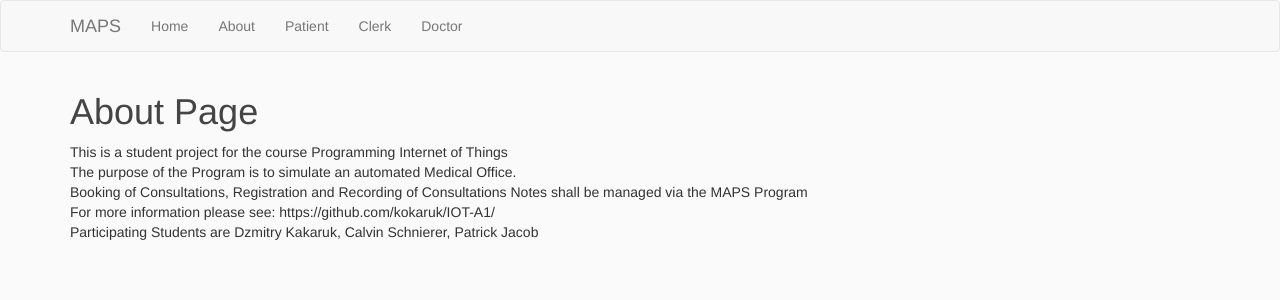
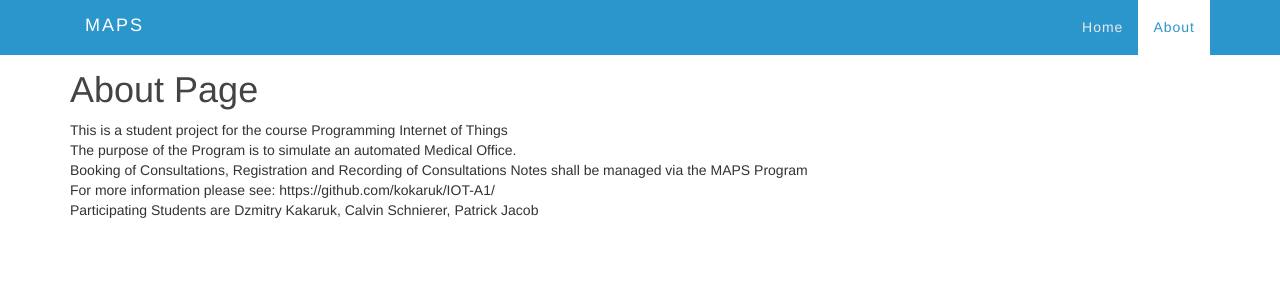
Before and after one commit to kokaruk/IOT-A2, a Flask app: page /about in a window 1280 px wide. Shown: the top 300 px of the page. Run offline with Flask 2, Linux system fonts and the light colour scheme; parts of the project's set-up code (start-up, migrations or seed data) failed here and were passed over; some libraries are stand-ins or nearby versions.

Commit message:
front end

```diff
--- a/MAPS/routes.py
+++ b/MAPS/routes.py
@@ -25,7 +25,7 @@ choices_reason = [('0', 'Please select'), ('1', 'Pick up a prescription'), ('2',
 
 
 def get_user(user_type):
-    """This methods purpose is to provide tubles of either doctor or patient id and name or id and name"""
+    """This methods purpose is to provide tuples of either doctor or patient id and name or id and name"""
     if user_type == "patient":
 
         user = requests.get(f"{API_URL}patients")
--- a/MAPS/static/main.css
+++ b/MAPS/static/main.css
@@ -1,26 +1,9 @@
-body {
-    background: #fafafa;
-    color: #333333;
-}
-
 h1, h2, h3, h4, h5, h6 {
     color: #444444;
 }
 
 .bg-steel {
     background-color: #5f788a;
-}
-
-.site-header .navbar-nav .nav-link {
-    color: #cbd5db;
-}
-
-.site-header .navbar-nav .nav-link:hover {
-    color: #ffffff;
-}
-
-.site-header .navbar-nav .nav-link.active {
-    font-weight: 500;
 }
 
 .content-section {
@@ -79,11 +62,61 @@ a.article-title:hover {
 }
 
 .form-group.required .control-label:after {
-   content:"*";
-   color:red;
+    content: "*";
+    color: red;
 }
 
-/*override bootstrap*/
+/* HEADER SECTION OVERRIDES */
+
+#header {
+    background-color: #2b96cc;
+}
+
+.navbar-nav > li > a {
+    color: #e9e9e9 !important;
+    line-height: 25px;
+    vertical-align: top;
+}
+
+.navbar-inverse .navbar-brand {
+    color: white;
+    letter-spacing: 2px;
+}
+
+.navbar-inverse {
+    background-color: inherit;
+    border: inherit;
+}
+
+/* bootstrap overrides */
+
+body { padding-top: 50px; }
+
 input[type="date"].form-control, input[type="time"].form-control, input[type="datetime-local"].form-control, input[type="month"].form-control {
     line-height: inherit !important;
 }
+
+.navbar-inverse .navbar-nav > li > a:focus, .navbar-inverse .navbar-nav > li > a:hover, .navbar-inverse .navbar-nav > li > a.active {
+    color: #2b96cc !important;
+    background-color: white  !important;
+}
+
+.navbar-inverse .navbar-toggle, .navbar-inverse .navbar-collapse, .navbar-inverse .navbar-form {
+    border-color: #236489;
+}
+
+.navbar-inverse .navbar-toggle:focus, .navbar-inverse .navbar-toggle:hover {
+    background-color: #174a64;
+}
+
+.navbar {
+    margin: 0;
+    letter-spacing: 1px;
+}
+
+#logo a, .fixed-header, .navbar-nav > li > a {
+    transition:all 0.3s cubic-bezier(0.84, 0.35, 0.39, 0.74) 0s;
+    -webkit-transition: all 0.3s cubic-bezier(0.84, 0.35, 0.39, 0.74) 0s;
+    -moz-transition: all 0.3s cubic-bezier(0.84, 0.35, 0.39, 0.74) 0s;
+    -o-transition: all 0.3s cubic-bezier(0.84, 0.35, 0.39, 0.74) 0s;
+}
--- a/MAPS/templates/404.html
+++ b/MAPS/templates/404.html
@@ -1,6 +1,7 @@
 {% extends "layout.html" %}
+{% set active_page = "" %}
 
 {% block app_content %}
-    <h1>File Not Found</h1>
-    <p><a href="{{ url_for('home') }}">Back</a></p>
+    <h1 style="text-transform: uppercase">No page here. Everyone's<br>laughing at you.</h1>
+    <p><a style="text-transform: uppercase" href="{{ url_for('home') }}">seek revenge here</a></p>
 {% endblock app_content %}
--- a/MAPS/templates/500.html
+++ b/MAPS/templates/500.html
@@ -1,4 +1,5 @@
 {% extends "layout.html" %}
+{% set active_page = "" %}
 
 {% block app_content %}
     <h1>An unexpected error has occurred</h1>
--- a/MAPS/templates/about.html
+++ b/MAPS/templates/about.html
@@ -1,4 +1,6 @@
 {% extends "layout.html" %}
+{% set active_page = "about" %}
+
 {% block app_content %}
     <h1>About Page</h1>
     <p>This is a student project for the course Programming Internet of Things <br>
--- a/MAPS/templates/layout.html
+++ b/MAPS/templates/layout.html
@@ -15,25 +15,17 @@
     <link rel="stylesheet" type="text/css" href="{{ url_for('static', filename='main.css') }}">
 {% endblock %}
 
-{%  block metas %}
+{% block metas %}
     <meta name="viewport" content="width=device-width, initial-scale=1.0, maximum-scale=1.2, shrink-to-fit=no">
 {% endblock %}
 
-{% block navbar %}
-<nav class="navbar navbar-default">
-    <div class="container">
-        <div class="navbar-header">
-            <button type="button" class="navbar-toggle collapsed" data-toggle="collapse"
-                    data-target="#bs-example-navbar-collapse-1" aria-expanded="false">
-                <span class="sr-only">Toggle navigation</span>
-                <span class="icon-bar"></span>
-                <span class="icon-bar"></span>
-                <span class="icon-bar"></span>
-            </button>
-            <a class="navbar-brand" href="{{ url_for('home') }}">MAPS</a>
-        </div>
-        <div class="collapse navbar-collapse" id="bs-example-navbar-collapse-1">
-            <ul class="nav navbar-nav">
+{% set navigation_bar = [
+    ('/', 'home', 'Home'),
+    ('/about', 'about', 'About')
+] -%}
+{% set active_page = active_page|default('home') -%}
+
+<!--
                                  <li><a href="{{ url_for('home') }}">Home</a></li>
                                 <li><a href="{{ url_for('about') }}">About</a></li>
                                 {% if request.url_rule.rule == "/home" or request.url_rule.rule == "/about" or request.url_rule.rule ==
@@ -59,10 +51,42 @@
                                     <li><a href="{{ url_for('consultation_list') }}">Consultation Notes</a></li>
                                     <li><a href="{{ url_for('schedule') }}">Weekly Schedule</a></li>
                                 {% endif %}
+-->
+
+
+{% block navbar %}
+    <header id="header" class="navbar-fixed-top">
+        <div id="header-wrap">
+            <div class="container">
+                <nav class="navbar navbar-inverse">
+                    <div class="container-fluid">
+                        <div class="navbar-header">
+                            <button type="button" class="navbar-toggle collapsed" data-toggle="collapse"
+                                    data-target="#bs-example-navbar-collapse-1" aria-expanded="false">
+                                <span class="sr-only">Toggle navigation</span>
+                                <span class="icon-bar"></span>
+                                <span class="icon-bar"></span>
+                                <span class="icon-bar"></span>
+                            </button>
+                            <div id="logo">
+                                <a class="navbar-brand" href="{{ url_for('home') }}">MAPS</a>
+                            </div>
+                        </div>
+                        <div class="collapse navbar-collapse" id="bs-example-navbar-collapse-1">
+                            <ul class="nav navbar-nav navbar-right">
+                                {% for href, id, caption in navigation_bar %}
+                                    <li>
+                                        <a {% if id == active_page %} class="active"{% endif %}
+                                                href="{{ href|e }}">{{ caption|e }}</a></li>
+                                {% endfor %}
                             </ul>
                         </div>
                     </div>
                 </nav>
+            </div>
+        </div>
+
+    </header>
 {% endblock %}
 
 
```
Also changed, not shown: MAPS/navigation_builder.py (added, +31 -0 lines). Lines whose indentation alone changed are shown as unchanged.
